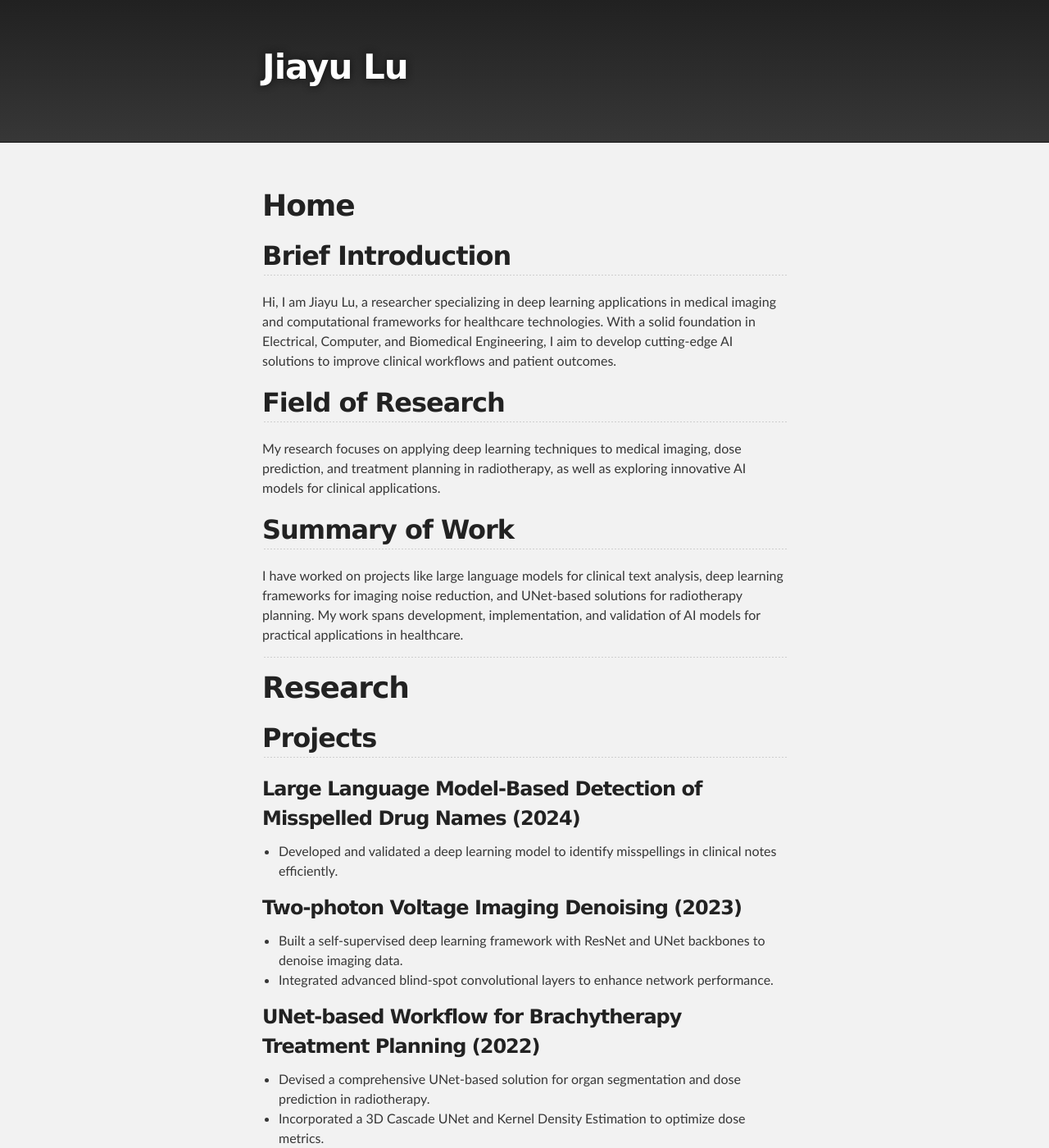
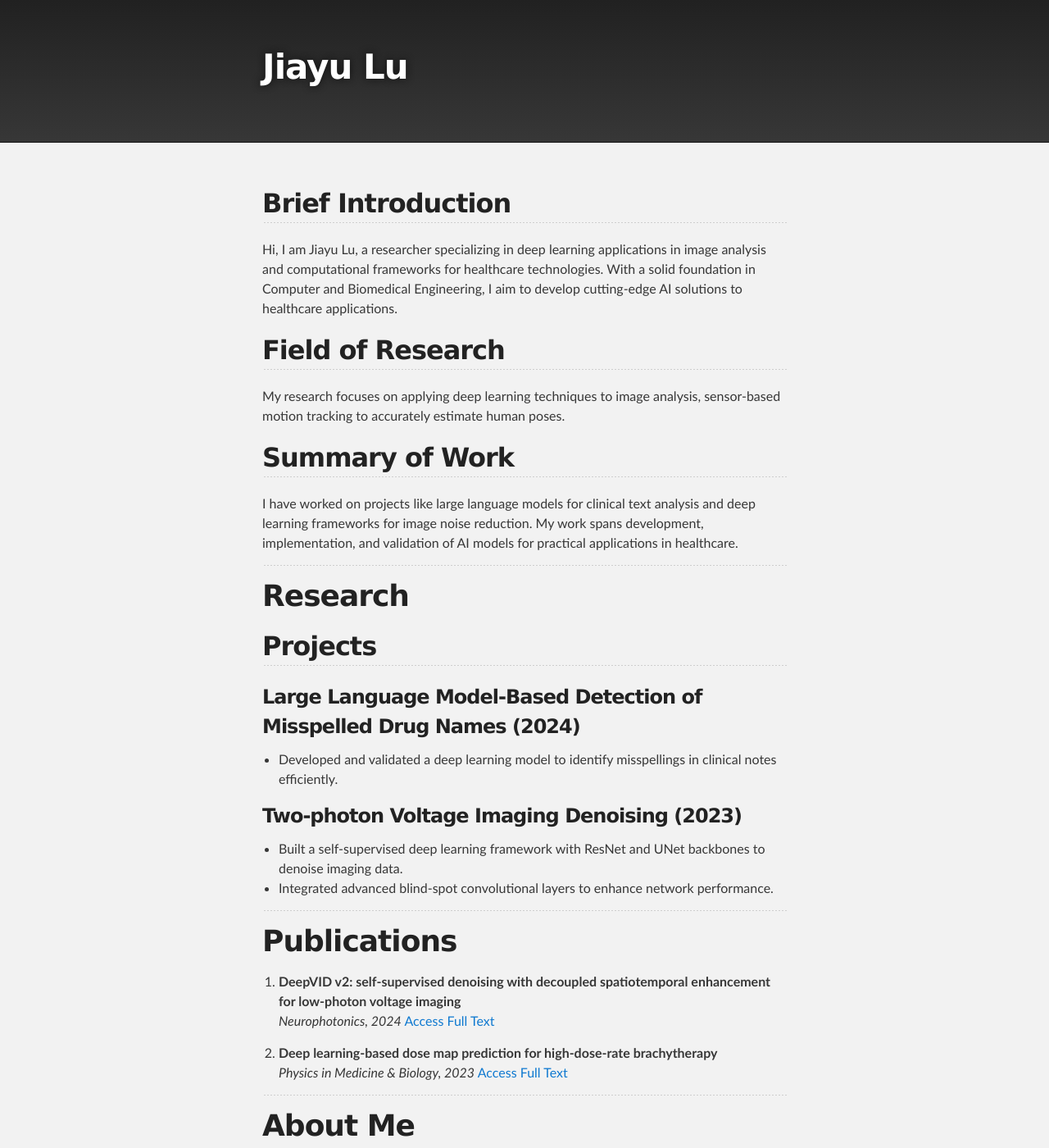
Before and after one commit to jylu29/jylu29.github.io, a Jekyll site: the page built from index.md, in a window 1280 px wide and 1400 px high. Shown: the whole window at 82% size. Built offline with Jekyll 4.4.1, drawn with Linux system fonts in a browser that asks for light colours; the repository's description, which GitHub fills in, is left out; some of the changed text lies outside the part shown.

Commit message:
Update index.md

```diff
--- a/index.md
+++ b/index.md
@@ -3,16 +3,15 @@ layout: default
 title: Jiayu Lu - Research Portfolio
 ---
 
-# Home
 
 ## Brief Introduction
-Hi, I am Jiayu Lu, a researcher specializing in deep learning applications in medical imaging and computational frameworks for healthcare technologies. With a solid foundation in Electrical, Computer, and Biomedical Engineering, I aim to develop cutting-edge AI solutions to improve clinical workflows and patient outcomes.
+Hi, I am Jiayu Lu, a researcher specializing in deep learning applications in image analysis and computational frameworks for healthcare technologies. With a solid foundation in Computer and Biomedical Engineering, I aim to develop cutting-edge AI solutions to healthcare applications.
 
 ## Field of Research
-My research focuses on applying deep learning techniques to medical imaging, dose prediction, and treatment planning in radiotherapy, as well as exploring innovative AI models for clinical applications.
+My research focuses on applying deep learning techniques to image analysis, sensor-based motion tracking to accurately estimate human poses.
 
 ## Summary of Work
-I have worked on projects like large language models for clinical text analysis, deep learning frameworks for imaging noise reduction, and UNet-based solutions for radiotherapy planning. My work spans development, implementation, and validation of AI models for practical applications in healthcare.
+I have worked on projects like large language models for clinical text analysis and deep learning frameworks for image noise reduction. My work spans development, implementation, and validation of AI models for practical applications in healthcare.
 
 ---
 
@@ -27,46 +26,27 @@ I have worked on projects like large language models for clinical text analysis,
 - Built a self-supervised deep learning framework with ResNet and UNet backbones to denoise imaging data.
 - Integrated advanced blind-spot convolutional layers to enhance network performance.
 
-### UNet-based Workflow for Brachytherapy Treatment Planning (2022)
-- Devised a comprehensive UNet-based solution for organ segmentation and dose prediction in radiotherapy.
-- Incorporated a 3D Cascade UNet and Kernel Density Estimation to optimize dose metrics.
-
-### Unsupervised Network for Metal Artifact Reduction (2022)
-- Implemented an Artifact Disentanglement Network to improve CT imaging quality by removing metal artifacts.
-
-### Semantic Lung Cancer Segmentation (2020)
-- Improved tumor contouring accuracy using Mask R CNN and convolutional block attention modules.
 
 ---
 
 # Publications
 
-1. **Deep learning-based dose map prediction for high-dose-rate brachytherapy**
+1. **DeepVID v2: self-supervised denoising with decoupled spatiotemporal enhancement for low-photon voltage imaging**
+   *Neurophotonics, 2024*
+   [Access Full Text](https://www.spiedigitallibrary.org/journals/neurophotonics/volume-11/issue-04/045007/DeepVID-v2--self-supervised-denoising-with-decoupled-spatiotemporal-enhancement/10.1117/1.NPh.11.4.045007.full)
+
+2. **Deep learning-based dose map prediction for high-dose-rate brachytherapy**
    *Physics in Medicine & Biology, 2023*
-   [Access Full Text](#)
+   [Access Full Text](https://iopscience.iop.org/article/10.1088/1361-6560/acecd2)
 
-2. **Knowledge-based automated dose-volume histogram prediction for quality assurance**
-   *Journal of Applied Clinical Medical Physics, 2019*
-   [Access Full Text](#)
-
-3. **Deep learning-based autosegmentation of rectal tumors in MR images**
-   *Medical Physics, 2018*
-   [Access Full Text](#)
 
 ---
 
 # About Me
 
 ## Biography
-I hold an M.S. in Electrical and Computer Engineering from Boston University, along with degrees in Biomedical Engineering and Physics from Fudan University. My professional journey spans academic research and software engineering roles where I contributed to AI-driven healthcare solutions.
+I am currently pursuing a Ph.D. in Electrical and Computer Engineering at the University of New Hampshire. Previously, I earned my master’s degree in ECE from Boston University. My professional journey spans academic research and software engineering roles where I contributed to AI-driven healthcare solutions.
 
-## Curriculum Vitae
-[Download CV](#)
-
-## Contact Information
-- **Email:** jiayu.lu29@outlook.com
-- **Phone:** 857-381-1654
 
 ## Social Media and Professional Profiles
-- [LinkedIn](#)
-- [ResearchGate](#)
+- [ResearchGate](https://www.researchgate.net/profile/Jiayu-Lu-15)
```
